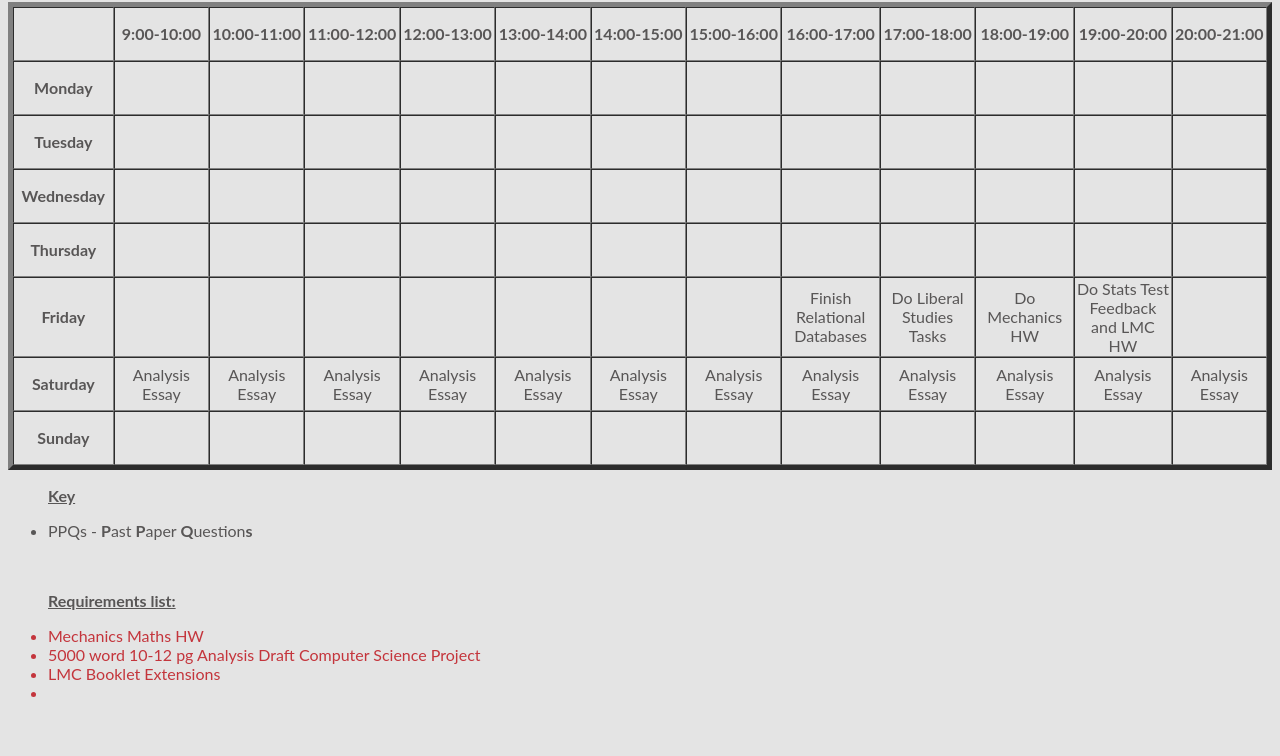
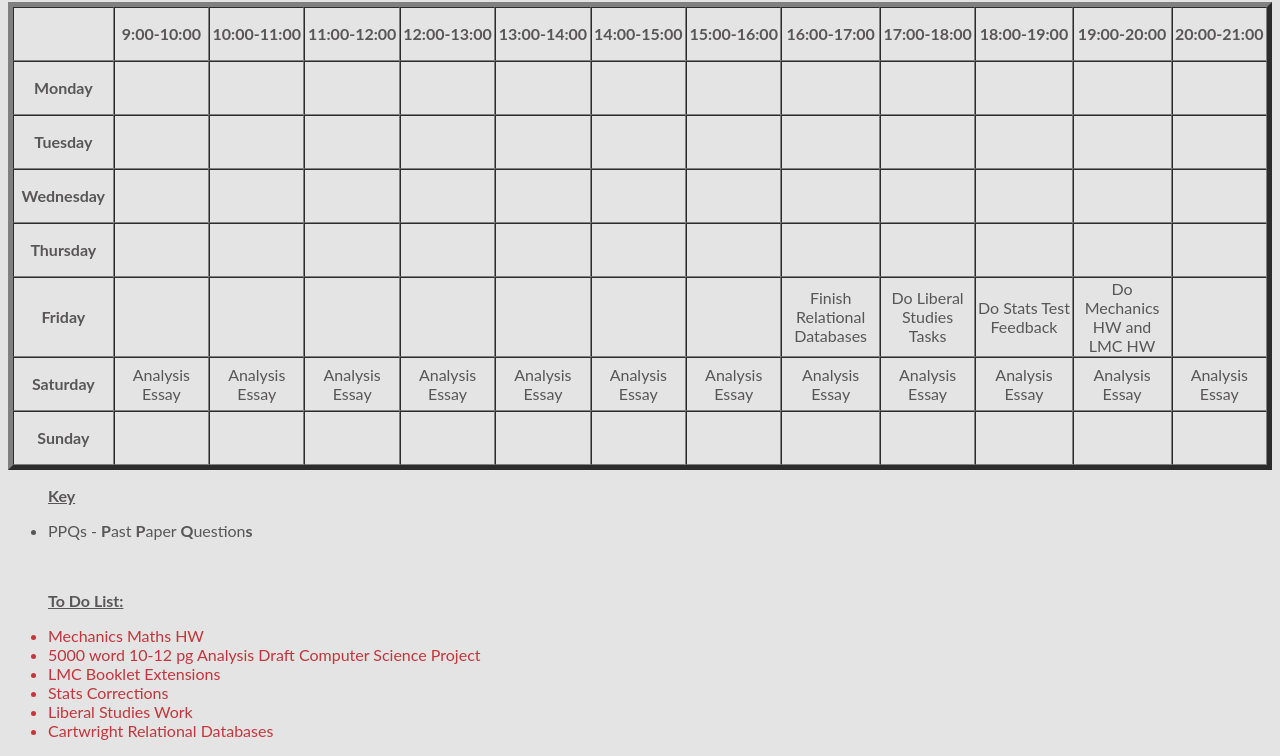
Before and after one commit to halfadam/halfadam.github.io, a plain HTML site: page timetable.html in a window 1280 px wide. Shown: the part 80-836 px from the top of the page. Before the commit the page ends 800 px from the top, so only its background shows below. Drawn offline with Linux system fonts and the light colour scheme.

Commit message:
Update timetable.html

```diff
--- a/timetable.html
+++ b/timetable.html
@@ -134,8 +134,8 @@
           <td align="center" height="50" width="100"></td>
           <td align="center" height="50" width="100">Finish Relational Databases</td>
           <td align="center" height="50" width="100">Do Liberal Studies Tasks</td>
-          <td align="center" height="50" width="100">Do Mechanics HW</td>
-          <td align="center" height="50" width="100">Do Stats Test Feedback and LMC HW</td>
+          <td align="center" height="50" width="100">Do Stats Test Feedback</td>
+          <td align="center" height="50" width="100">Do Mechanics HW and LMC HW</td>
           <td align="center" height="50" width="100"></td>
         </tr>
                 <tr>
@@ -178,11 +178,14 @@
     <article><p><b><u>Key</u></b></p>
     <ul><li>PPQs - <b>P</b>ast <b>P</b>aper <b>Q</b>uestion<b>s</b></li></ul>
     <br>
-    <p><b><u>Requirements list:</u></b></p>
+    <p><b><u>To Do List:</u></b></p>
     <ul style="color:#C4353C">
       <li>Mechanics Maths HW</li>
       <li>5000 word 10-12 pg Analysis Draft Computer Science Project</li>
-      <li>LMC Booklet Extensions<li>
+      <li>LMC Booklet Extensions</li>
+      <li>Stats Corrections</li>
+      <li>Liberal Studies Work</li>
+      <li>Cartwright Relational Databases</li>
     </ul>
     </article>
 
```
